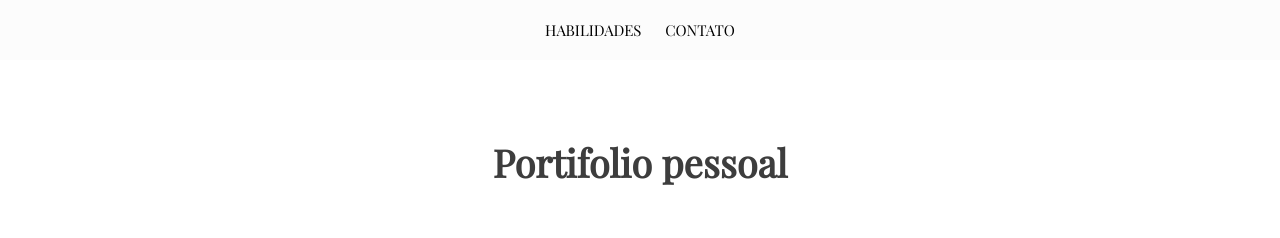
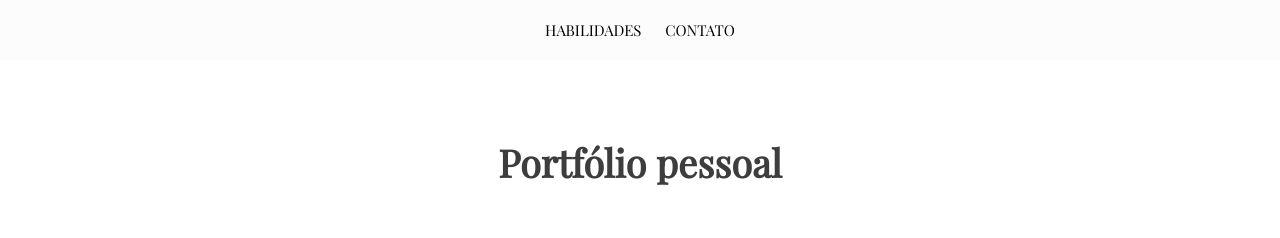
Before and after one commit to joaoryan/Portfolio-pessoal, a plain HTML site: page index.html in a window 1280 px wide. Shown: the top 238 px of the page. Drawn offline with nearby package versions, Linux system fonts and the light colour scheme; files that its build step writes are made by us from their sources; a web font is replaced by a local one.

Commit message:
Arruamndo titulo

```diff
--- a/index.html
+++ b/index.html
@@ -39,7 +39,7 @@
       <div class="container">
         <div class="row">
           <div class="col">
-            <h1 class="hero-title">Portifolio pessoal</h1>
+            <h1 class="hero-title">Portfólio pessoal</h1>
           </div>
         </div>
         <div class="row">
```
